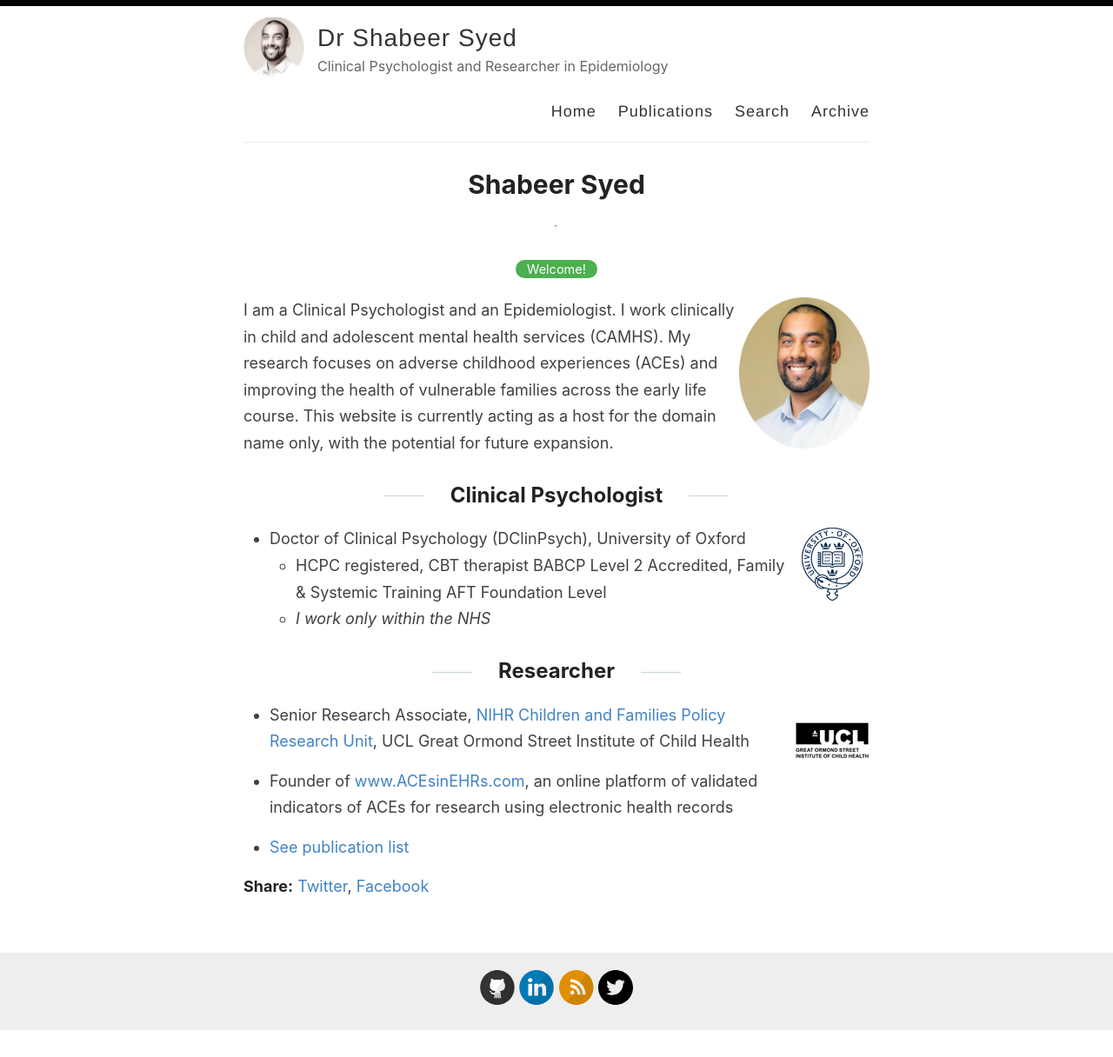
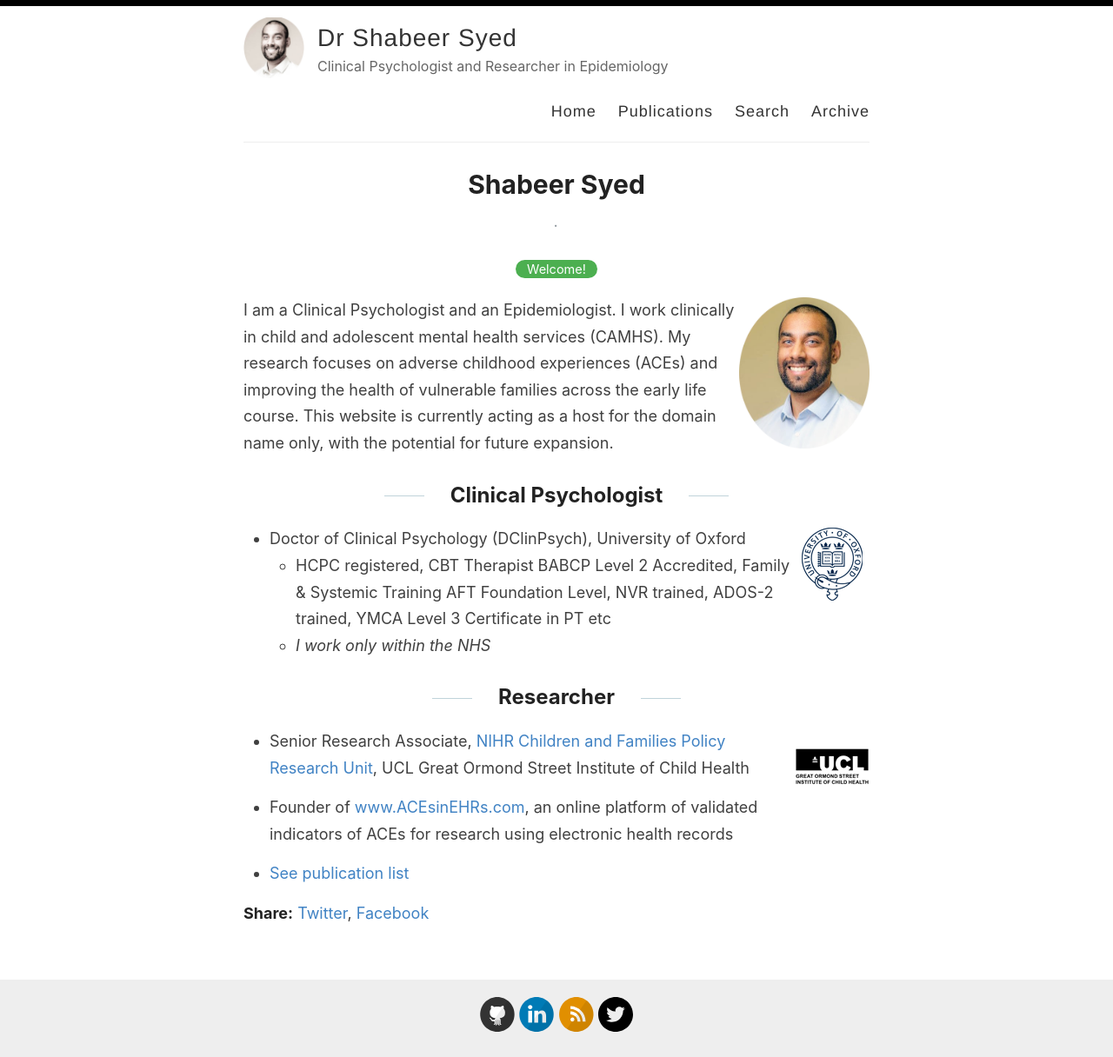
Before and after one commit to shabeer-syed/shabeersyed, a Jekyll site: the page built from index.md, in a window 1280 px wide. Shown: the whole page at 87% size. Built offline with Jekyll 4.4.1, drawn with Linux system fonts in a browser that asks for light colours; before the commit the page ends 1186 px from its top, so only the background shows below that.

Commit message:
Update index.md

```diff
--- a/index.md
+++ b/index.md
@@ -10,7 +10,7 @@ I am a Clinical Psychologist and an Epidemiologist. I work clinically in child a
 ## Clinical Psychologist
 <img style="float: right;" src="https://raw.githubusercontent.com/shabeer-syed/shabeersyed/master/images/ox%20logo.png" alt="ox shabeer Syed"/>
 - Doctor of Clinical Psychology (DClinPsych), University of Oxford
-   - HCPC registered, CBT therapist BABCP Level 2 Accredited, Family & Systemic Training AFT Foundation Level
+   - HCPC registered, CBT Therapist BABCP Level 2 Accredited, Family & Systemic Training AFT Foundation Level, NVR trained, ADOS-2 trained, YMCA Level 3 Certificate in PT etc
    - *I work only within the NHS*
 
 ## Researcher
```
